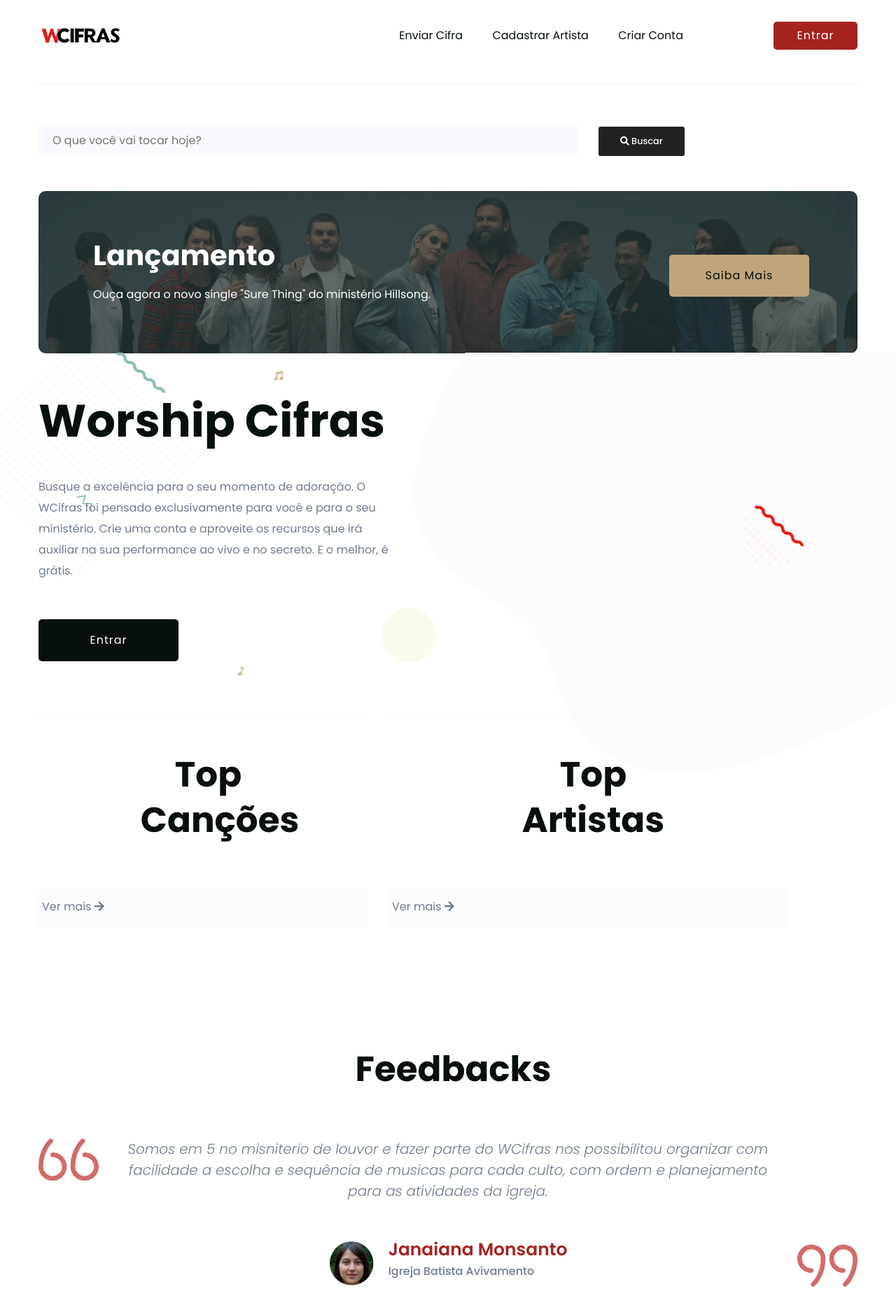
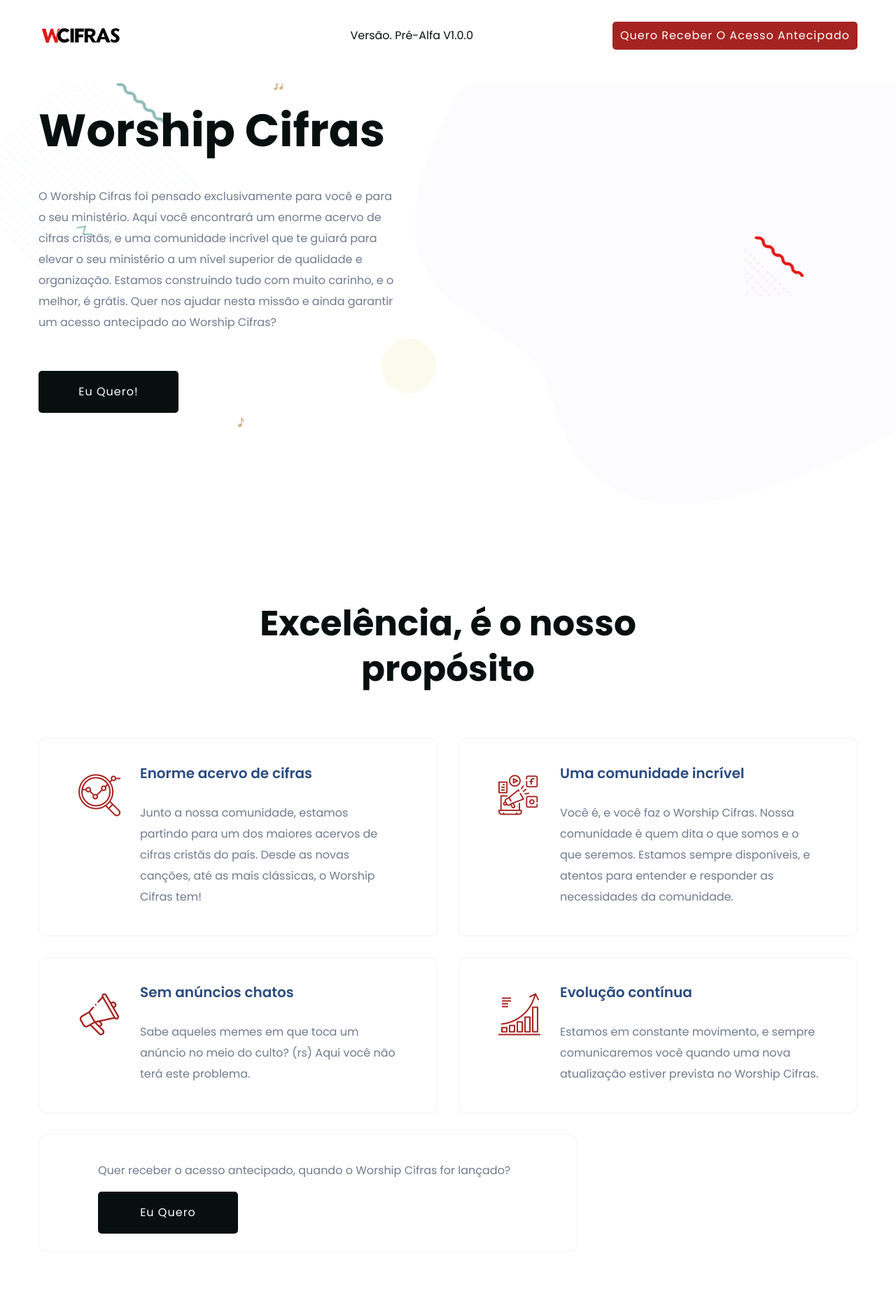
Before and after one commit to gustavohonorio/worshipcifras, a Django app: page / in a window 1280 px wide. Shown: the top 1875 px of the page at 70% size. Run offline with Django 3.2, Linux system fonts and the light colour scheme; data that the repository does not hold is empty; some libraries are stand-ins or nearby versions.

Commit message:
Criando a landing page, pre alfa

```diff
--- /dev/null
+++ b/core/templates/pre_alfa.html
@@ -0,0 +1,324 @@
+<!doctype html>
+<html class="no-js" lang="zxx">
+<head>
+    <!-- META, CSS -->
+    {% load static %}
+    <meta charset="utf-8">
+    <meta http-equiv="x-ua-compatible" content="ie=edge">
+
+    <meta name="description" content="">
+    <meta name="viewport" content="width=device-width, initial-scale=1">
+
+    <!--<link rel="manifest" href="{% static 'site.webmanifest' %}">-->
+    <link rel="shortcut icon" type="image/x-icon" href="{% static 'img/wcicon.ico' %}">
+
+    <!-- CSS -->
+    <link rel="stylesheet" href="{% static 'css/bootstrap.min.css' %}">
+    <link rel="stylesheet" href="{% static 'css/owl.carousel.min.css' %}">
+    <link rel="stylesheet" href="{% static 'css/flaticon.css' %}">
+    <link rel="stylesheet" href="{% static 'css/slicknav.css' %}">
+    <link rel="stylesheet" href="{% static 'css/animate.min.css' %}">
+    <link rel="stylesheet" href="{% static 'css/magnific-popup.css' %}">
+    <link rel="stylesheet" href="{% static 'css/fontawesome-all.min.css' %}">
+    <link rel="stylesheet" href="{% static 'css/themify-icons.css' %}">
+    <link rel="stylesheet" href="{% static 'css/slick.css' %}">
+    <link rel="stylesheet" href="{% static 'css/nice-select.css' %}">
+    <link rel="stylesheet" href="{% static 'css/style.css' %}">
+
+    <!-- JQUERY + AJAX BUSCA COM AUTOCOMPLETE-->
+    <link rel="stylesheet" href="//code.jquery.com/ui/1.13.0/themes/base/jquery-ui.css">
+
+    <title>Worship Cifras | Acesso antecipado</title>
+</head>
+
+<body>
+
+<!-- Preloader Start -->
+<div id="preloader-active">
+    <div class="preloader d-flex align-items-center justify-content-center">
+        <div class="preloader-inner position-relative">
+            <div class="preloader-circle"></div>
+            <div class="preloader-img pere-text">
+                <img src="{% static 'img/logo/logo.png' %}" alt="">
+            </div>
+        </div>
+    </div>
+</div>
+<!-- Menu Header Start -->
+<header>
+    <div class="header-area header-transparrent ">
+        <div class="main-header header-sticky">
+            <div class="container">
+                <div class="row align-items-center">
+                    <!-- Logo -->
+                    <div class="col-xl-2 col-lg-2 col-md-1">
+                        <div class="logo">
+                            <a href="{% url 'index' %}"><img src="{% static 'img/logo/logo.png' %}" alt=""></a>
+                        </div>
+                    </div>
+                    <div class="col-xl-5 col-lg-5 col-md-5">
+                        <!-- Main-menu -->
+                        <div class="main-menu f-right d-none d-lg-block">
+                            <nav>
+                                <ul id="navigation">
+                                    <li><a href="#">Versão. Pré-alfa V1.0.0</a></li>
+
+                                </ul>
+                            </nav>
+                        </div>
+                    </div>
+                    <div class="col-xl-5 col-lg-5 col-md-5">
+                        <div class="header-right-btn f-right d-none d-lg-block">
+                            <a href="https://forms.gle/mM1WUYWmTN7vsQL46" target="_blank" class="btn header-btn">Quero receber o acesso antecipado</a>
+                        </div>
+                    </div>
+                    <!-- Mobile Menu -->
+                    <div class="col-12">
+                        <div class="mobile_menu d-block d-lg-none"></div>
+                    </div>
+                </div>
+            </div>
+        </div>
+    </div>
+</header>
+
+<!-- Corpo da página -->
+<main>
+    <br><br><br><br><br>
+    <!-- Slider Area Start-->
+    <div class="slider-area">
+        <div class="slider-active">
+            <div class="single-slider slider-height d-flex align-items-center"
+                 data-background="../static/img/hero/h1_hero.png" style="margin-top: -100px">
+                <div class="container">
+                    <div class="row d-flex align-items-center">
+                        <div class="col-lg-7 col-md-9 ">
+                            <div class="hero__caption">
+                                <h1 data-animation="fadeInLeft" data-delay=".4s">Worship Cifras</h1>
+                                <p data-animation="fadeInLeft" data-delay=".6s">O Worship Cifras foi pensado exclusivamente
+                                    para você e para o seu ministério.
+                                    Aqui você encontrará um enorme acervo de cifras cristãs, e uma comunidade incrível
+                                    que te guiará para elevar o seu ministério a um nível superior de qualidade e
+                                    organização. Estamos construindo tudo com muito carinho, e o melhor, é grátis. Quer
+                                    nos ajudar nesta missão e ainda garantir um acesso antecipado ao Worship Cifras?</p>
+                                <!-- Botão entrar -->
+                                <div class="hero__btn" data-animation="fadeInLeft" data-delay=".8s">
+                                    <a href="https://forms.gle/mM1WUYWmTN7vsQL46" target="_blank" class="btn hero-btn">Eu Quero!</a>
+                                </div>
+                            </div>
+                        </div>
+                        <div class="col-lg-5">
+                            <div class="hero__img d-none d-lg-block" data-animation="fadeInRight" data-delay="1s">
+                                <img src="" alt=""><!--../static/img/hero/hero_right.png -->
+                            </div>
+                        </div>
+                    </div>
+                </div>
+            </div>
+        </div>
+    </div>
+    <!-- Slider Area End-->
+
+    <!-- Detalhes Start -->
+    <div class="generating-area visite-padding2" style="margin-top:-20px;">
+        <div class="container">
+            <!-- Section-tittle -->
+            <div class="row d-flex justify-content-center">
+                <div class="col-lg-8">
+                    <div class="section-tittle text-center">
+                        <h2>Excelência, é o nosso propósito</h2>
+                    </div>
+                </div>
+            </div>
+            <div class="row">
+                <div class="col-lg-6 col-md-6">
+                    <div class="single-generating d-flex mb-30">
+                        <div class="generating-icon">
+                            <span class="flaticon-chart"></span>
+                        </div>
+                        <div class="generating-cap">
+                            <h4>Enorme acervo de cifras</h4>
+                            <p>Junto a nossa comunidade, estamos partindo para um dos maiores acervos de cifras cristãs
+                                do país. Desde as novas canções, até as mais clássicas, o Worship Cifras tem!</p>
+                        </div>
+                    </div>
+                </div>
+                <div class="col-lg-6 col-md-6">
+                    <div class="single-generating d-flex mb-30">
+                        <div class="generating-icon">
+                            <span class="flaticon-social-media-marketing"></span>
+                        </div>
+                        <div class="generating-cap">
+                            <h4>Uma comunidade incrível</h4>
+                            <p>Você é, e você faz o Worship Cifras. Nossa comunidade é quem dita o que somos e o que
+                                seremos. Estamos sempre disponíveis, e atentos para entender e responder as necessidades
+                                da comunidade. </p>
+                        </div>
+                    </div>
+                </div>
+                <div class="col-lg-6 col-md-6">
+                    <div class="single-generating d-flex mb-30">
+                        <div class="generating-icon">
+                            <span class="flaticon-speaker"></span>
+                        </div>
+                        <div class="generating-cap">
+                            <h4>Sem anúncios chatos</h4>
+                            <p>Sabe aqueles memes em que toca um anúncio no meio do culto? (rs) Aqui você não terá este
+                                problema. </p>
+                        </div>
+                    </div>
+                </div>
+                <div class="col-lg-6 col-md-6">
+                    <div class="single-generating d-flex mb-30">
+                        <div class="generating-icon">
+                            <span class="flaticon-growth"></span>
+                        </div>
+                        <div class="generating-cap">
+                            <h4>Evolução contínua</h4>
+                            <p>Estamos em constante movimento, e sempre comunicaremos você quando uma nova atualização
+                                estiver prevista no Worship Cifras. </p>
+                        </div>
+                    </div>
+                </div>
+                <div class="col-lg-8 col-md-8">
+                    <div class="single-generating d-flex mb-30">
+                        <div class="generating-cap">
+                            <p>Quer receber o acesso antecipado, quando o Worship Cifras for lançado?</p>
+                            <a href="https://forms.gle/mM1WUYWmTN7vsQL46" target="_blank" class="btn hero-btn">Eu quero</a>
+                        </div>
+                    </div>
+                </div>
+            </div>
+        </div>
+    </div>
+    <!-- Detalhes End -->
+
+</main>
+<footer>
+    <!-- Footer Start-->
+    <div class="footer-main" data-background="{% static 'img/shape/footer_bg.png' %}">
+        <div class="footer-area footer-padding">
+            <div class="container">
+                <div class="row d-flex justify-content-between">
+                    <div class="col-lg-3 col-md-4 col-sm-8">
+                        <div class="single-footer-caption mb-50">
+                            <div class="single-footer-caption mb-30">
+                                <!-- logo -->
+                                <div class="footer-logo">
+                                    <a href="index.html"><img src="{% static 'img/logo/logo2_footer.png' %}" alt=""></a>
+                                </div>
+                                <div class="footer-tittle">
+                                    <div class="footer-pera">
+                                        <!--<p class="info1">CNPJ 00123456/0001-23<br>São Carlos SP - Brasil</p>-->
+                                        <p class="info1">São Carlos SP - Brasil</p>
+                                        <p class="info2">contato@worshipcifras.com.br</p>
+                                    </div>
+                                </div>
+                                <div class="footer-social">
+                                    <a href="https://www.facebook.com/worshipcifras" target="_blank"><i
+                                            class="fab fa-facebook-f"></i></a>
+                                    <a href="https://www.instagram.com/worshipcifras/" target="_blank"><i
+                                            class="fab fa-instagram"></i></a>
+                                    <a href="https://twitter.com/CifrasWorship" target="_blank"><i
+                                            class="fab fa-twitter"></i></a>
+                                    <!--<a href="#"><i class="fab fa-linkedin"></i></a>-->
+                                </div>
+                            </div>
+                        </div>
+                    </div>
+
+                    <div class="col-lg-3 col-md-4 col-sm-5">
+                        <div class="single-footer-caption mb-50">
+                            <div class="footer-tittle">
+                                <h4>Novidades</h4>
+                                <ul>
+                                    <!--<li><a href="#">Newslatter</a></li>-->
+                                    <li><a href="#">Releases - V1.0.0 (Pré-alfa)</a></li>
+                                </ul>
+                            </div>
+                        </div>
+                    </div>
+                </div>
+            </div>
+        </div>
+        <!-- footer-bottom aera -->
+        <div class="footer-bottom-area footer-bg">
+            <div class="container">
+                <div class="footer-border">
+                    <div class="row d-flex align-items-center">
+                        <div class="col-xl-12 ">
+                            <div class="footer-copy-right text-center">
+                                <p>Copyright &copy;<script>document.write(new Date().getFullYear());</script>
+                                    Todos os direitos reservados | Worshipcifras.com.br
+                                </p>
+                            </div>
+                        </div>
+                    </div>
+                </div>
+            </div>
+        </div>
+    </div>
+    <!-- Footer End-->
+</footer>
+
+<!-- All JS Custom Plugins Link Here -->
+<script src="{% static 'js/vendor/modernizr-3.5.0.min.js' %}"></script>
+<!-- Jquery, Popper, Bootstrap -->
+<script src="{% static 'js/vendor/jquery-1.12.4.min.js' %}"></script>
+<script src="{% static 'js/popper.min.js' %}"></script>
+<script src="{% static 'js/bootstrap.min.js' %}"></script>
+<!-- Jquery Mobile Menu -->
+<script src="{% static 'js/jquery.slicknav.min.js' %}"></script>
+
+<!-- Jquery Slick , Owl-Carousel Plugins -->
+<script src="{% static 'js/owl.carousel.min.js' %}"></script>
+<script src="{% static 'js/slick.min.js' %}"></script>
+<!-- Date Picker -->
+<script src="{% static 'js/gijgo.min.js' %}"></script>
+<!-- One Page, Animated-HeadLin -->
+<script src="{% static 'js/wow.min.js' %}"></script>
+<script src="{% static 'js/animated.headline.js' %}"></script>
+<script src="{% static 'js/jquery.magnific-popup.js' %}"></script>
+
+<!-- Scrollup, nice-select, sticky -->
+<script src="{% static 'js/jquery.scrollUp.min.js' %}"></script>
+<script src="{% static 'js/jquery.nice-select.min.js' %}"></script>
+<script src="{% static 'js/jquery.sticky.js' %}"></script>
+
+<!-- contact js -->
+<script src="{% static 'js/contact.js' %}"></script>
+<script src="{% static 'js/jquery.form.js' %}"></script>
+<script src="{% static 'js/jquery.validate.min.js' %}"></script>
+<script src="{% static 'js/mail-script.js' %}"></script>
+<script src="{% static 'js/jquery.ajaxchimp.min.js' %}"></script>
+
+<!-- Jquery Plugins, main Jquery -->
+<script src="{% static 'js/plugins.js' %}"></script>
+<script src="{% static 'js/main.js' %}"></script>
+
+<!-- Jquery Mask - Igor Escobar-->
+<script src="{% static 'js/jquery.mask.min.js' %}"></script>
+
+<!-- Mascaras para os formularios -->
+<script src="{% static 'js/mascaras-usuario.js' %}"></script>
+
+<!-- Jquery + AJAX Busca com autocomplete -->
+<script src="https://code.jquery.com/jquery-3.6.0.js"></script>
+<script src="https://code.jquery.com/ui/1.13.0/jquery-ui.js"></script>
+
+<script>
+  $( function() {
+    $( "#buscar" ).autocomplete({
+      source: '{% url 'index' %}',
+      minLength: 2
+    });
+  } );
+
+
+
+
+
+
+</script>
+</body>
+</html>
--- a/core/templates/utils/js.html
+++ b/core/templates/utils/js.html
@@ -51,4 +51,4 @@
       minLength: 2
     });
   } );
-  </script>
+</script>
--- a/core/urls.py
+++ b/core/urls.py
@@ -1,7 +1,9 @@
 from django.urls import path, include
-from .views import index
+from .views import index, pre_alfa
 
 urlpatterns = [
-    path('', index, name='index'),
+    # path('', index, name='index'),
+    path('', pre_alfa, ),  # landing page
+    path('acesso/', index, name='index'),
     path('logon/', include('wclogon.urls')),
 ]
--- a/core/views.py
+++ b/core/views.py
@@ -72,3 +72,7 @@ def index(request):
 
     return render(request, 'index.html', {'top_cifras': top_cifras, 'top_artistas': top_artistas,
                                           'formReport': form_report, })
+
+
+def pre_alfa(request):
+    return render(request, 'pre_alfa.html')
--- a/worshipcifras/urls.py
+++ b/worshipcifras/urls.py
@@ -1,24 +1,10 @@
-"""worshipcifras URL Configuration
-
-The `urlpatterns` list routes URLs to views. For more information please see:
-    https://docs.djangoproject.com/en/3.2/topics/http/urls/
-Examples:
-Function views
-    1. Add an import:  from my_app import views
-    2. Add a URL to urlpatterns:  path('', views.home, name='home')
-Class-based views
-    1. Add an import:  from other_app.views import Home
-    2. Add a URL to urlpatterns:  path('', Home.as_view(), name='home')
-Including another URLconf
-    1. Import the include() function: from django.urls import include, path
-    2. Add a URL to urlpatterns:  path('blog/', include('blog.urls'))
-"""
 from django.contrib import admin
 from django.urls import path, include
 
 urlpatterns = [
     path('admin/', admin.site.urls),
     path('', include('core.urls'), name='index'),
+    path('acesso/', include('core.urls')),  # acessando aplicação enquanto a pre alfa estiver ativa
     path('logon/', include('django.contrib.auth.urls')),
     path('artistas/', include('wcartista.urls')),
     path('cifras/', include('wccifras.urls')),
```
Also changed, not shown: core/static/img/prealfa/top-banner.png (added).
